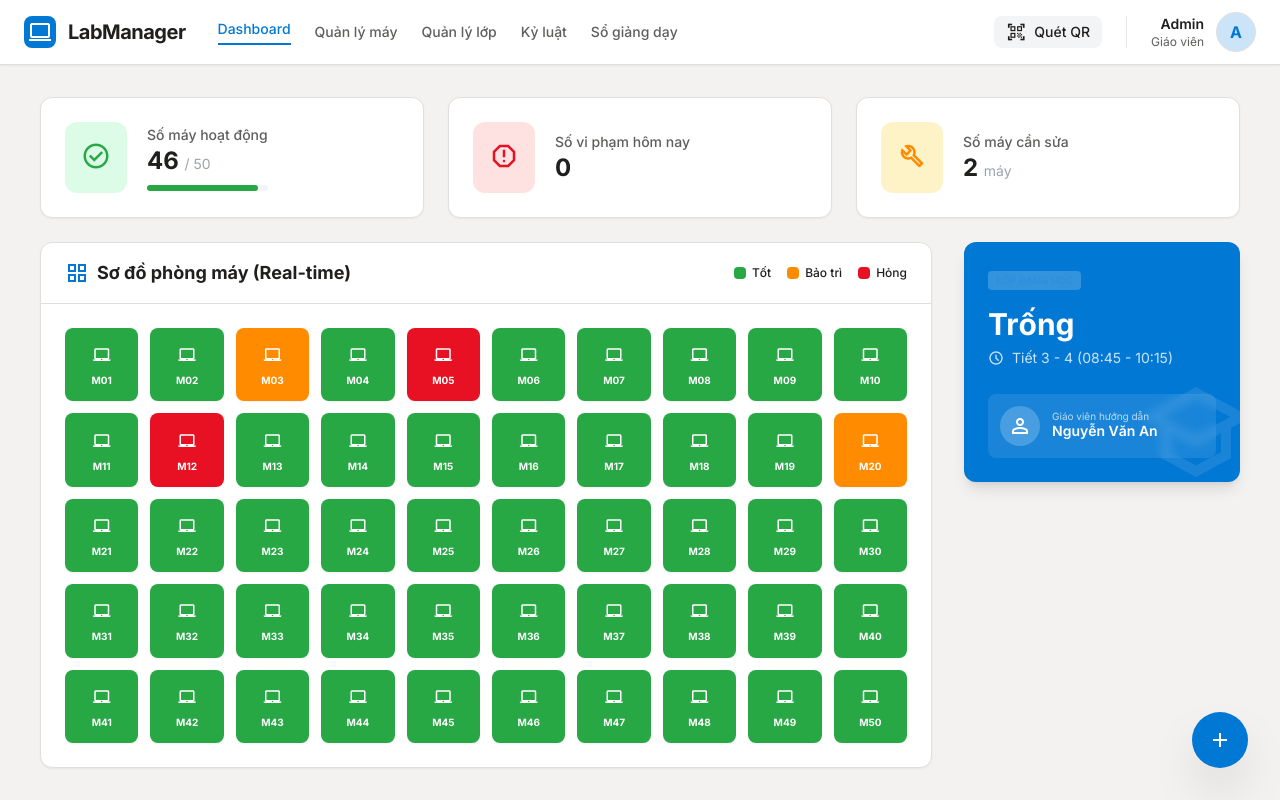
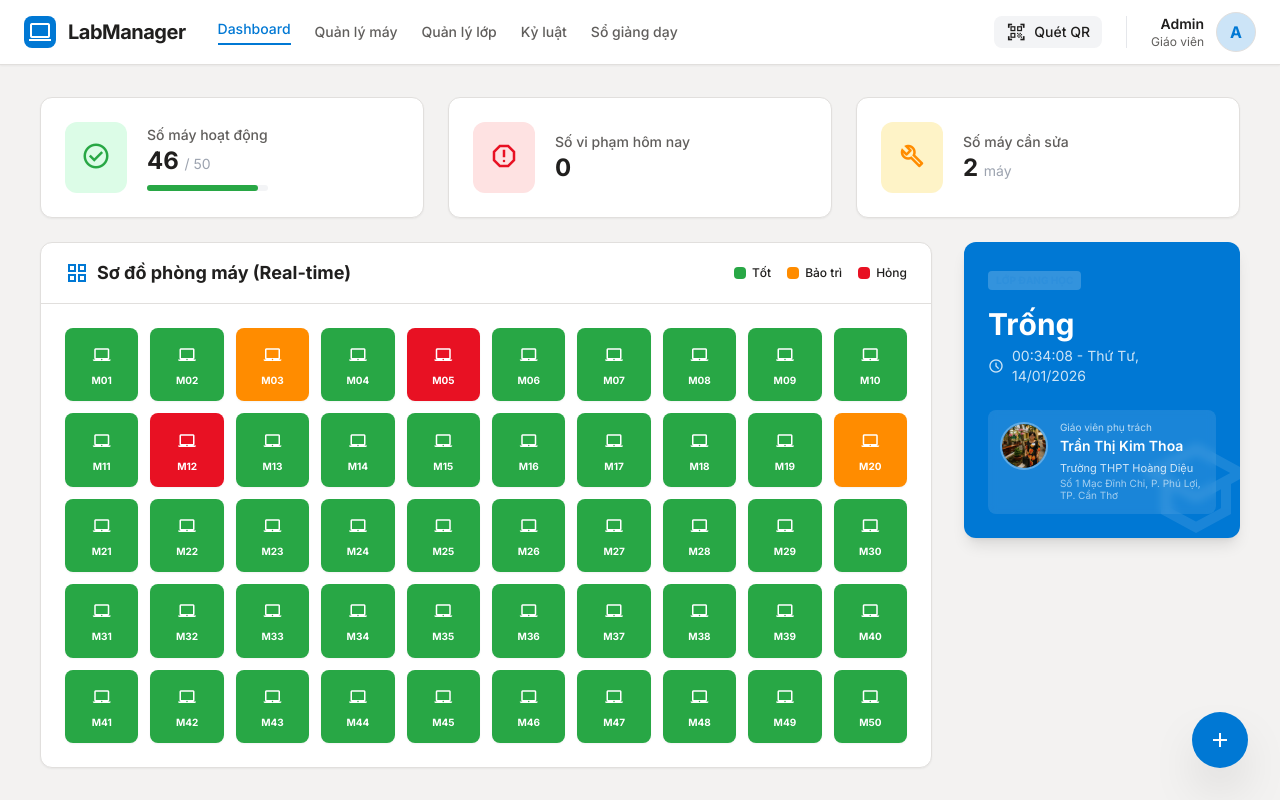
Before and after one commit to hoaithanhsp/trolyphongmay, a React (Vite) app: page / in a window 1280 px wide. Built offline with nearby package versions, Linux system fonts and the light colour scheme.

Commit message:
Add files via upload

```diff
--- a/App.tsx
+++ b/App.tsx
@@ -24,6 +24,7 @@ const App: React.FC = () => {
   const [isModalOpen, setIsModalOpen] = useState(false);
   const [isScannerOpen, setIsScannerOpen] = useState(false);
   const [refreshTrigger, setRefreshTrigger] = useState(0);
+  const [currentTime, setCurrentTime] = useState(new Date());
 
   // File upload ref for classes
   const fileInputRef = useRef<HTMLInputElement>(null);
@@ -55,6 +56,14 @@ const App: React.FC = () => {
     setStudents(storageService.getStudents());
     setTeacherLogs(storageService.getTeacherLogs());
   }, [refreshTrigger, activeView]);
+
+  // Real-time clock update
+  useEffect(() => {
+    const timer = setInterval(() => {
+      setCurrentTime(new Date());
+    }, 1000);
+    return () => clearInterval(timer);
+  }, []);
 
   const refreshData = () => setRefreshTrigger(prev => prev + 1);
 
@@ -355,15 +364,19 @@ const App: React.FC = () => {
             </h3>
             <p className="text-white/80 text-sm mb-6 flex items-center gap-2">
               <span className="material-symbols-outlined text-base">schedule</span>
-              Tiết 3 - 4 (08:45 - 10:15)
+              {currentTime.toLocaleTimeString('vi-VN', { hour: '2-digit', minute: '2-digit', second: '2-digit' })} - {currentTime.toLocaleDateString('vi-VN', { weekday: 'long', day: '2-digit', month: '2-digit', year: 'numeric' })}
             </p>
-            <div className="flex items-center gap-3 bg-white/10 p-3 rounded-lg backdrop-blur-sm">
-              <div className="w-10 h-10 bg-white/20 rounded-full flex items-center justify-center">
-                <span className="material-symbols-outlined">person</span>
-              </div>
-              <div>
-                <p className="text-[10px] text-white/70 leading-none">Giáo viên hướng dẫn</p>
-                <p className="font-semibold text-sm">Nguyễn Văn An</p>
+            <div className="flex items-start gap-3 bg-white/10 p-3 rounded-lg backdrop-blur-sm">
+              <img
+                src="/avatar_thoa.jpg"
+                alt="Avatar Giáo viên"
+                className="w-12 h-12 rounded-full object-cover border-2 border-white/30"
+              />
+              <div className="flex flex-col">
+                <p className="text-[10px] text-white/70 leading-none mb-1">Giáo viên phụ trách</p>
+                <p className="font-semibold text-sm">Trần Thị Kim Thoa</p>
+                <p className="text-[11px] text-white/80 mt-1">Trường THPT Hoàng Diệu</p>
+                <p className="text-[10px] text-white/60 leading-tight">Số 1 Mạc Đĩnh Chi, P. Phú Lợi, TP. Cần Thơ</p>
               </div>
             </div>
           </div>
```
Also changed, not shown: avatar_thoa.jpg (added).
